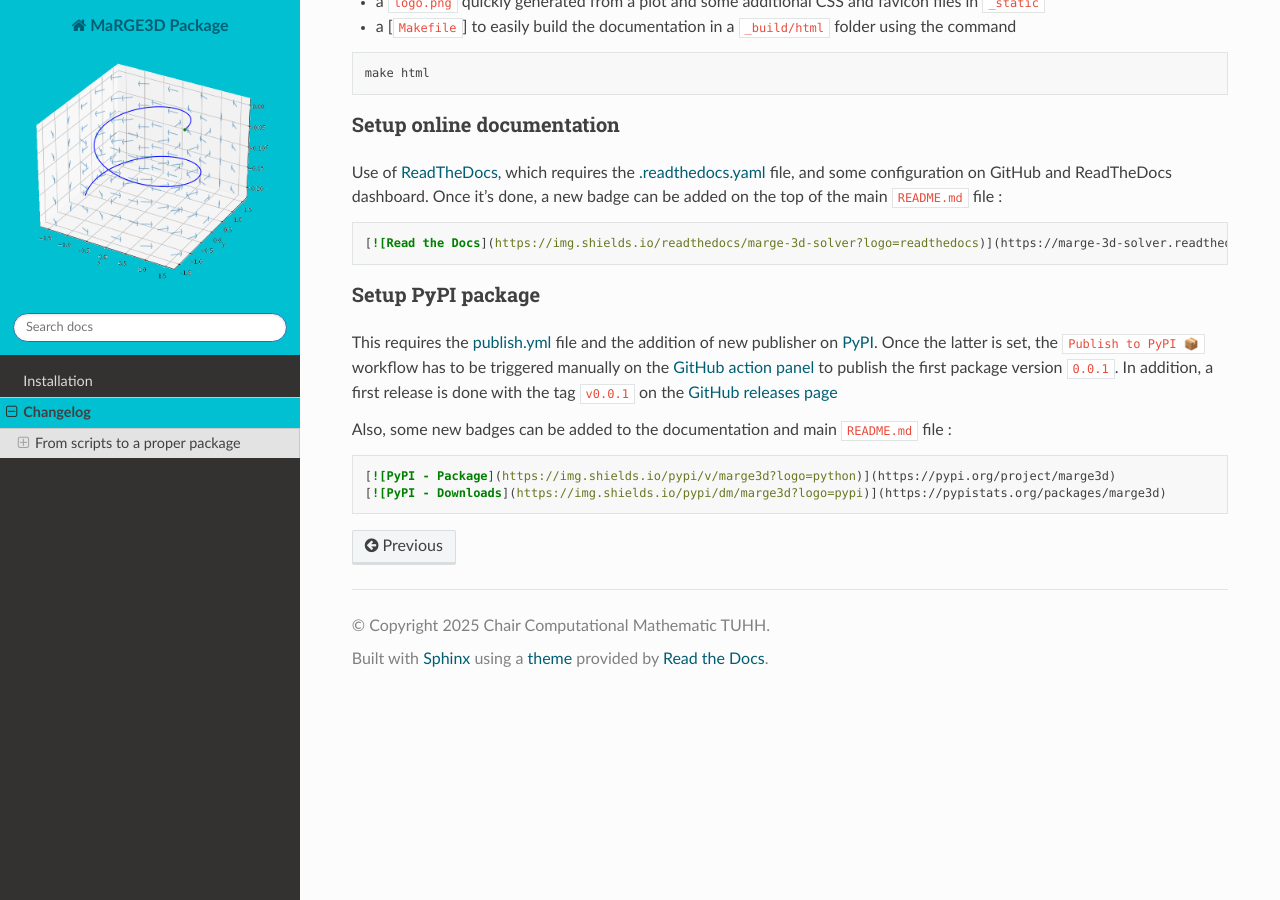
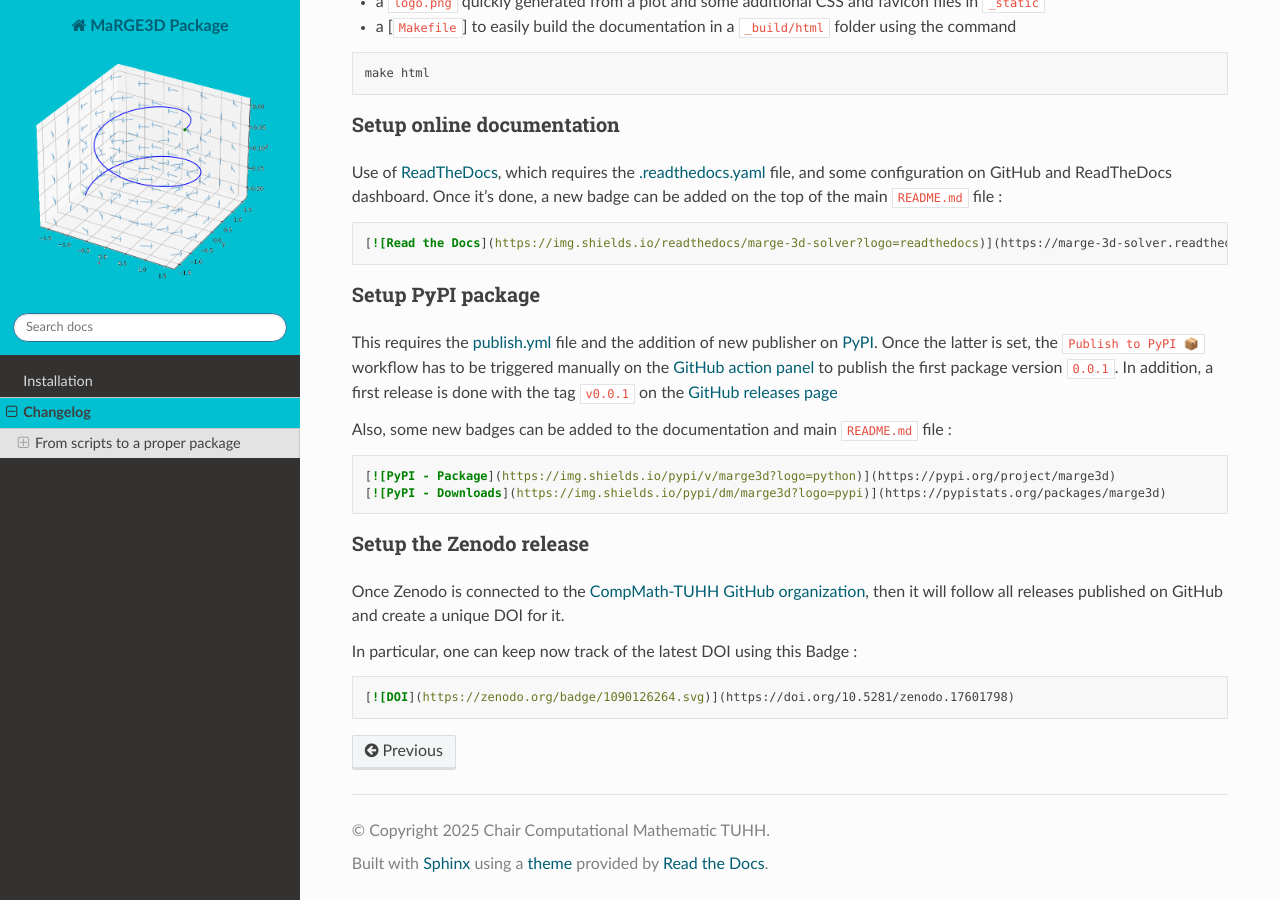
Before and after one commit to CompMath-TUHH/MaRGE_3D_solver, a Sphinx documentation site: the page built from docs/changelog.md, in a window 1280 px wide and 900 px high, scrolled down 4493 px. Built offline with Sphinx 7.4.7 and the Read the Docs theme 3.1.0, drawn with Linux system fonts in a browser that asks for light colours; pages that are not in the unit, such as notebooks, are missing from menus.

Commit message:
TL: added Zenodo badge

````diff
--- a/docs/changelog.md
+++ b/docs/changelog.md
@@ -271,3 +271,14 @@ Also, some new badges can be added to the documentation and main `README.md` fil
 [![PyPI - Package](https://img.shields.io/pypi/v/marge3d?logo=python)](https://pypi.org/project/marge3d)
 [![PyPI - Downloads](https://img.shields.io/pypi/dm/marge3d?logo=pypi)](https://pypistats.org/packages/marge3d)
 ```
+
+### Setup the Zenodo release
+
+Once Zenodo is connected to the [CompMath-TUHH GitHub organization](https://github.com/CompMath-TUHH),
+then it will follow all releases published on GitHub and create a unique DOI for it.
+
+In particular, one can keep now track of the latest DOI using this Badge :
+
+```md
+[![DOI](https://zenodo.org/badge/1090126264.svg)](https://doi.org/10.5281/zenodo.17601798)
+```
````
Also changed, not shown: README.md (+2 -0 lines).
